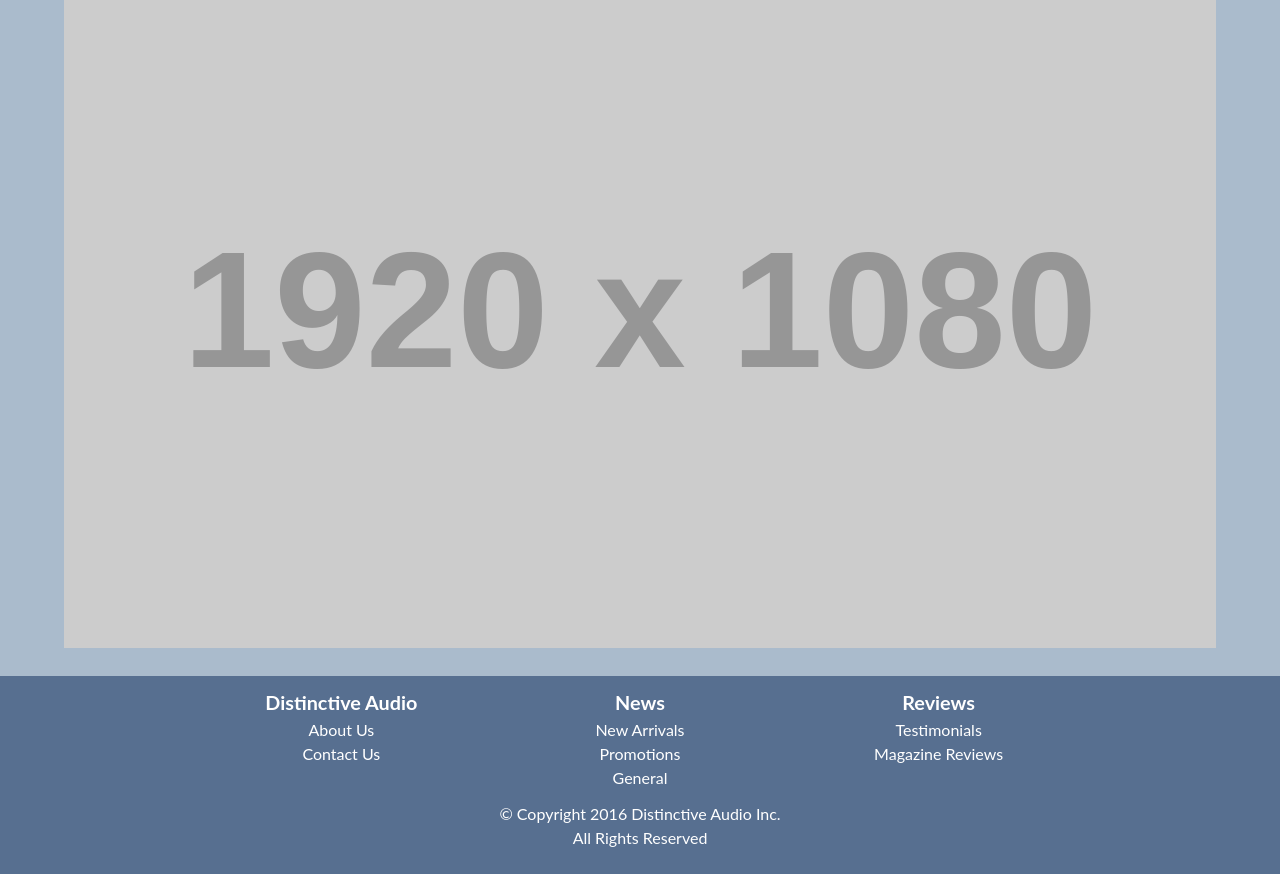
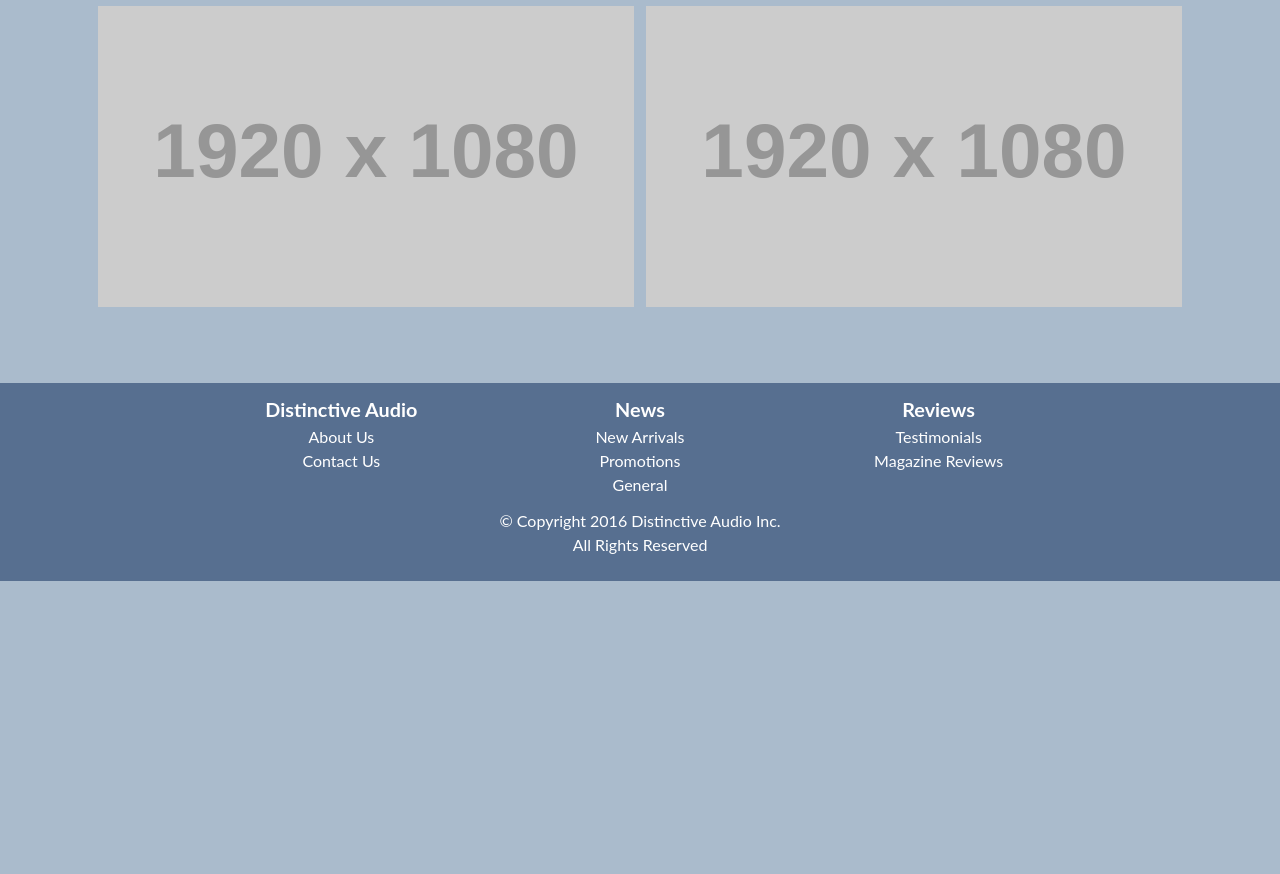
Before and after one commit to sebastiann88/distinctive-audio, a PHP site: page / in a window 1280 px wide. Shown: the part 219-1093 px from the top of the page. After the commit the page ends 800 px from the top, so only its background shows below. Run offline with PHP 8.4, Linux system fonts and the light colour scheme; grey boxes labelled with a size stand in for pictures from a placeholder-image service; some libraries are stand-ins or nearby versions.

Commit message:
feat(all): add some placeholder images within content section

```diff
--- a/css/main.css
+++ b/css/main.css
@@ -61,12 +61,16 @@ body {
 .main-wrapper {
     min-height: 100%;
     margin-bottom: -170px;
+    margin-left: auto;
+    margin-right: auto;
     height: auto;
 }
 
 .main-content-wrapper {
     display: block;
     position: relative;
+    margin-left: auto;
+    margin-right: auto;
     margin-bottom: 12em;
 }
 
@@ -76,10 +80,15 @@ body {
 
 .banner {
     width: 100%;
+    margin: 0 auto;
 }
 
 .banner img {
     width: 100%;
+}
+
+.banner-img-1080 {
+    padding: 0.355em;
 }
 
 
@@ -156,11 +165,11 @@ footer > .grid {
 
 @media (min-width: 515px) {
     .main-wrapper {
-        min-height: 100%;
-        margin-left: auto;
-        margin-right: auto;
-        margin-bottom: -170px;
         max-width: 95%;
+    }
+
+    .main-content-wrapper {
+        max-width: 100%;
     }
 
     footer > .grid {
@@ -171,6 +180,10 @@ footer > .grid {
 @media (min-width: 1026px) {
     .main-wrapper {
         max-width: 90%
+    }
+
+    .main-content-wrapper {
+        max-width: 95%;
     }
 
     footer > .grid {
@@ -184,6 +197,10 @@ footer > .grid {
         max-width: 90%
     }
 
+    .main-content-wrapper {
+        max-width: 95%;
+    }
+
     footer > .grid {
         max-width: 60%;
     }
--- a/index.html
+++ b/index.html
@@ -235,9 +235,13 @@
         <! -- MAIN CONTENT -->
 
         <main class="main-content-wrapper">
-            <div class="banner">
-
-                <img src="http://placehold.it/1920x1080/576F90" alt="Main Content Image">
+            <div class="grid banner">
+                <div class="unit unit-s-1 unit-m-1 unit-l-1-2">
+                    <img class="banner-img-1080" src="http://placehold.it/1920x1080/576F90" alt="Main Content Image">
+                </div>
+                <div class="unit unit-s-hidden unit-m-hidden unit-l-1-2">
+                    <img class="banner-img-1080" src="http://placehold.it/1920x1080/576F90" alt="Main Content Image">
+                </div>
             </div>
         </main>
     </div>
```
